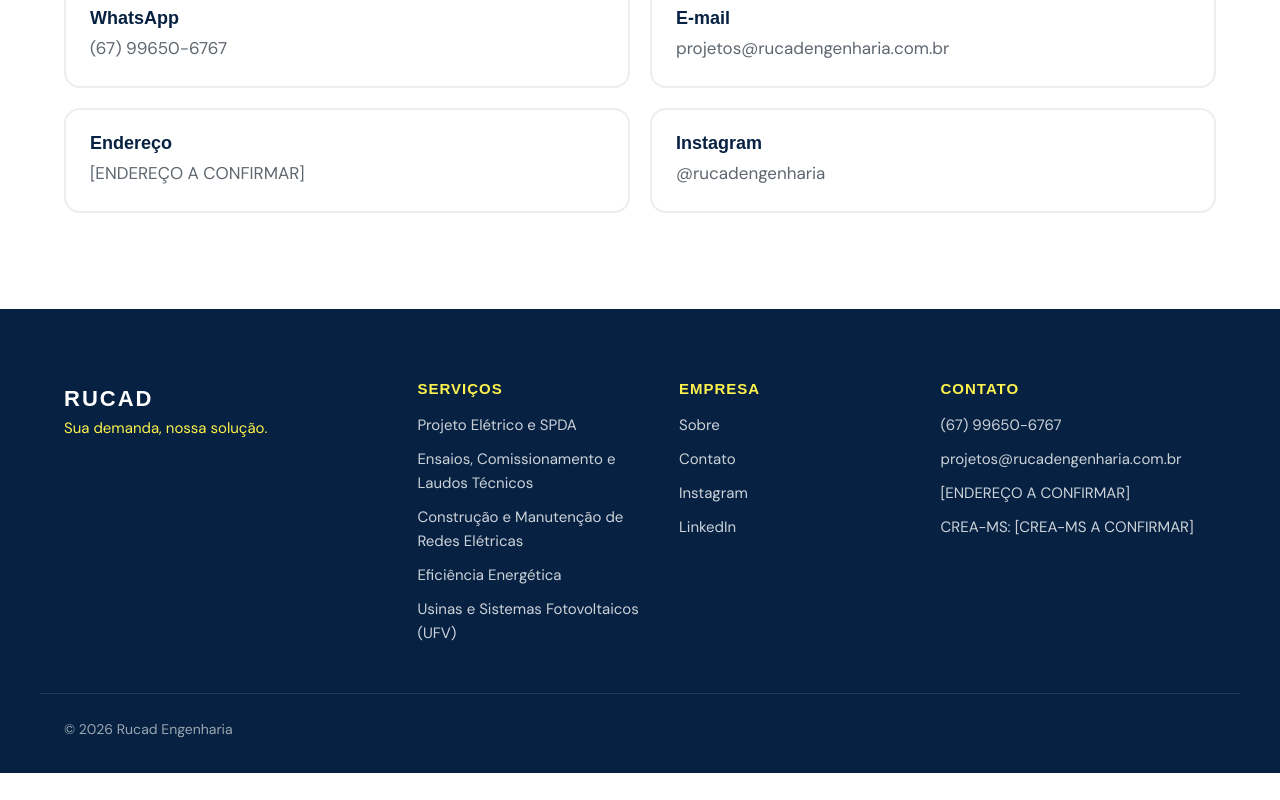
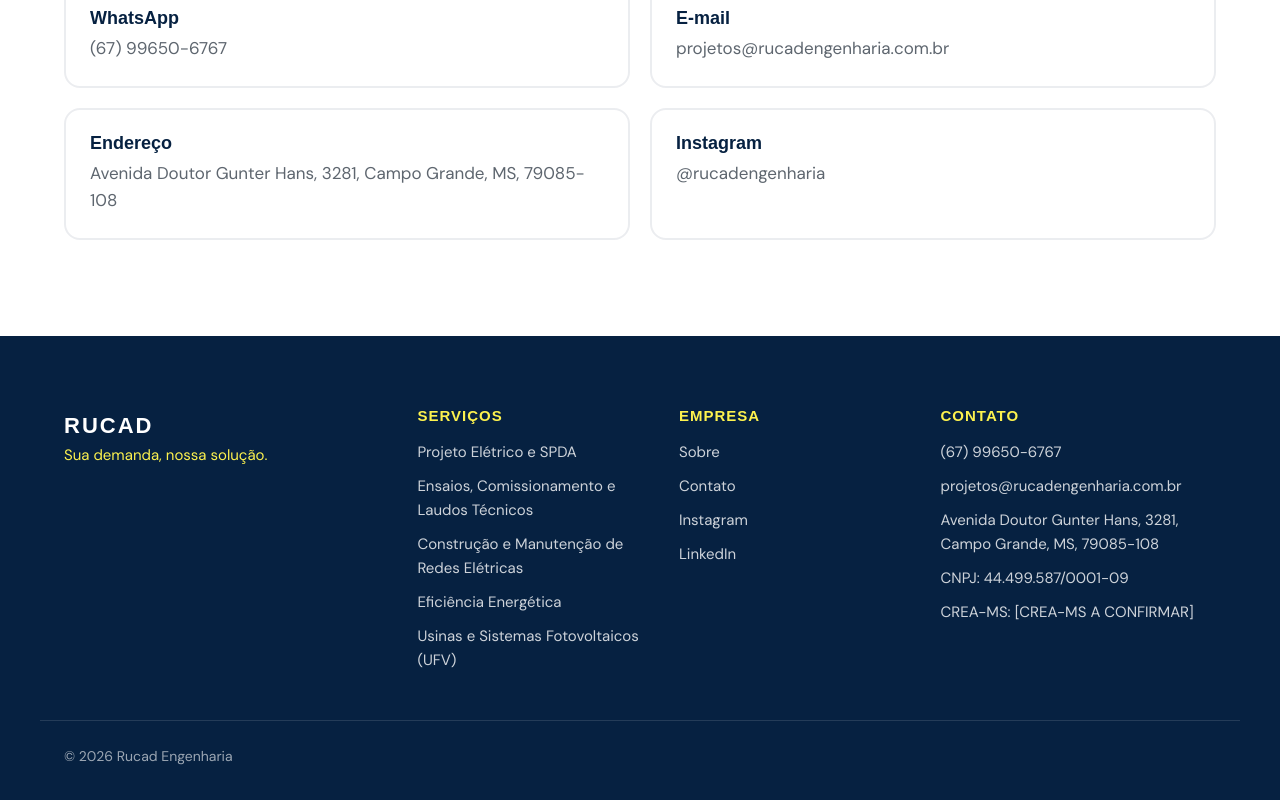
Before and after one commit to neybarao/rucad-site, a Next.js app: page /contato in a window 1280 px wide. Shown: the part 864-1664 px from the top of the page. Before the commit the page ends 1637 px from the top, so only its background shows below. Built offline with nearby package versions, Linux system fonts and the light colour scheme; a web font is replaced by a local one.

Commit message:
feat: CNPJ e novo endereço no rodapé + endereço estruturado no JSON-LD

```diff
--- a/app/components/Footer.tsx
+++ b/app/components/Footer.tsx
@@ -28,6 +28,7 @@ export default function Footer() {
           <a href={`tel:+${site.phoneRaw}`}>{site.phoneDisplay}</a>
           <a href={`mailto:${site.email}`}>{site.email}</a>
           <p>{site.address}</p>
+          <p>CNPJ: {site.cnpj}</p>
           <p>CREA-MS: {site.creaMs}</p>
         </div>
       </div>
--- a/app/layout.tsx
+++ b/app/layout.tsx
@@ -49,6 +49,15 @@ export default function RootLayout({ children }: { children: React.ReactNode })
           email: site.email,
           areaServed: "BR",
           slogan: site.slogan,
+          taxID: site.cnpj,
+          address: {
+            "@type": "PostalAddress",
+            streetAddress: site.addressStreet,
+            addressLocality: site.addressLocality,
+            addressRegion: site.addressRegion,
+            postalCode: site.postalCode,
+            addressCountry: "BR",
+          },
           sameAs: [site.social.instagram, site.social.linkedin],
         }} />
         <AnimationProvider />
--- a/content/site-data.ts
+++ b/content/site-data.ts
@@ -5,7 +5,12 @@ export const site = {
   phoneDisplay: "(67) 99650-6767",
   phoneRaw: "5567996506767",
   email: "projetos@rucadengenharia.com.br",
-  address: "[ENDEREÇO A CONFIRMAR]",
+  cnpj: "44.499.587/0001-09",
+  address: "Avenida Doutor Gunter Hans, 3281, Campo Grande, MS, 79085-108",
+  addressStreet: "Avenida Doutor Gunter Hans, 3281",
+  addressLocality: "Campo Grande",
+  addressRegion: "MS",
+  postalCode: "79085-108",
   creaMs: "[CREA-MS A CONFIRMAR]",
   social: {
     instagram: "https://www.instagram.com/rucadengenharia/",
```
